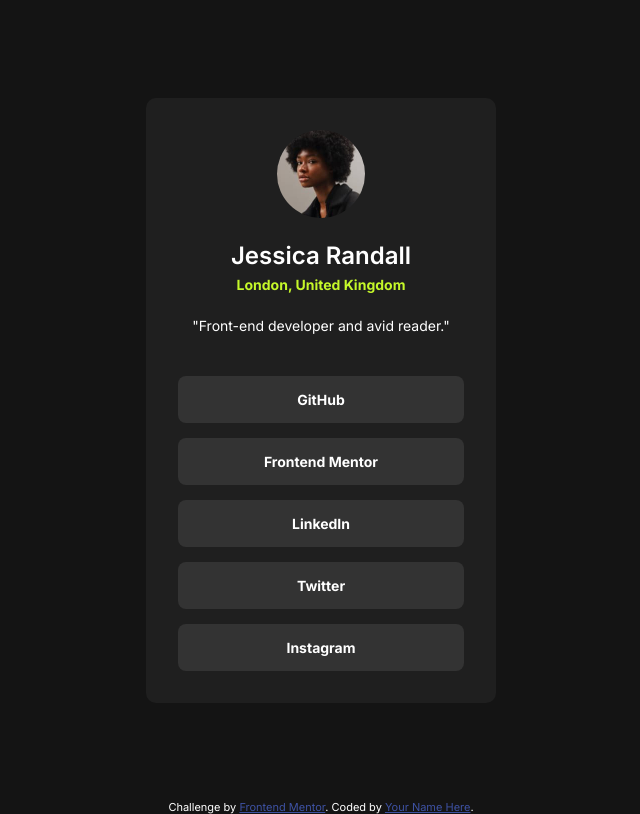
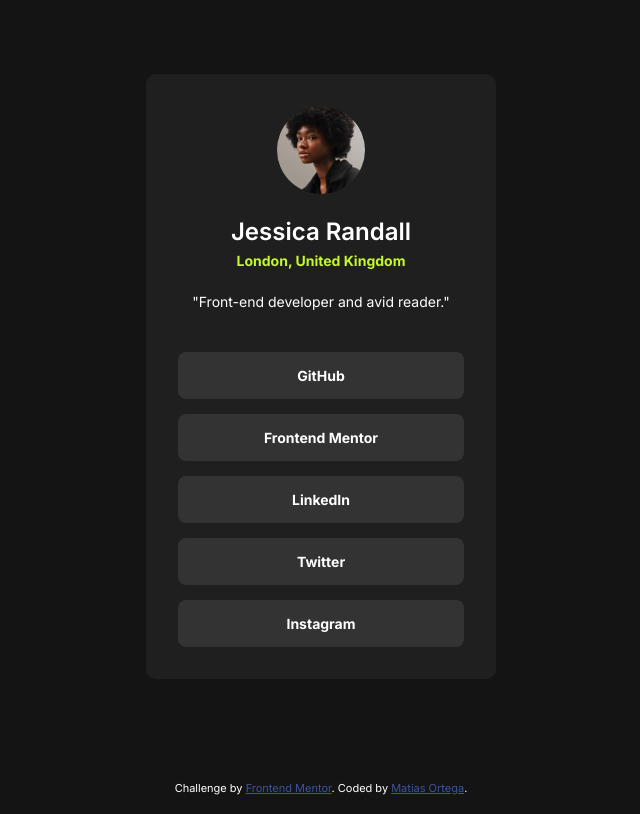
Before and after one commit to MatiasGOrtega/frontendMentor-projects, a plain HTML site: page social-links-profile-main/index.html in a window 1280 px wide. Shown: the whole page, without its empty margins (319-959 px from the left). Drawn offline with Linux system fonts and the light colour scheme.

Commit message:
Refactor social links profile layout and styles

```diff
--- a/social-links-profile-main/index.html
+++ b/social-links-profile-main/index.html
@@ -19,6 +19,7 @@
       .attribution {
         font-size: 11px;
         text-align: center;
+        padding: 5px;
       }
       .attribution a {
         color: hsl(228, 45%, 44%);
@@ -50,12 +51,12 @@
           <a href="https://www.instagram.com" target="_blank"> Instagram </a>
         </div>
       </div>
+      <footer class="attribution">
+        Challenge by
+        <a href="https://www.frontendmentor.io?ref=challenge" target="_blank"
+          >Frontend Mentor</a
+        >. Coded by <a href="https://github.com/MatiasGOrtega">Matias Ortega</a>.
+      </footer>
     </main>
-    <div class="attribution">
-      Challenge by
-      <a href="https://www.frontendmentor.io?ref=challenge" target="_blank"
-        >Frontend Mentor</a
-      >. Coded by <a href="#">Your Name Here</a>.
-    </div>
   </body>
 </html>
--- a/social-links-profile-main/style.css
+++ b/social-links-profile-main/style.css
@@ -1,34 +1,40 @@
-@import url('https://fonts.googleapis.com/css2?family=Inter:ital,opsz,wght@0,14..32,100..900;1,14..32,100..900&display=swap');
+@import url("https://fonts.googleapis.com/css2?family=Inter:ital,opsz,wght@0,14..32,100..900;1,14..32,100..900&display=swap");
 
-*{
+* {
   margin: 0;
   padding: 0;
   box-sizing: border-box;
 }
 
-:root{
+:root {
   --color-background: #141414;
-    --color-background-card:#1F1F1F;
+  --color-background-card: #1f1f1f;
   --color-green: #c5f82a;
   --color-background-link: #333;
 }
 
-body{
-    font-family: 'Inter', sans-serif;
+body {
+  font-family: "Inter", sans-serif;
   background-color: var(--color-background);
   color: #fff;
   font-size: 14px;
-}
-main{
-    display: flex;
-    justify-content: center;
-    align-items: center;
-    max-width: 1440px;
+  display: grid;
+  place-items: center;
   height: 100vh;
-    padding: 0 20px;
 }
 
-.card-profile{
+main {
+  max-width: 1440px;
+  min-height: 100dvh;
+  margin: 0 auto;
+  display: grid;
+  grid-template-columns: 1fr;
+  grid-template-rows: 1fr auto;
+  place-items: center;
+  gap: 24px;
+}
+
+.card-profile {
   background-color: var(--color-background-card);
   border-radius: 10px;
   display: flex;
@@ -38,33 +44,33 @@ main{
   width: 350px;
   padding: 32px;
 
-    & .card-profile-avatar{
+  & .card-profile-avatar {
     width: 88px;
     height: 88px;
     border-radius: 50%;
   }
 
-    & .card-profile-info{
+  & .card-profile-info {
     display: flex;
     flex-direction: column;
     justify-content: center;
     align-items: center;
     margin-bottom: 20px;
 
-        & .card-profile-info-name{
+    & .card-profile-info-name {
       font-size: 24px;
       font-weight: 600;
       line-height: 36px;
     }
 
-        & .card-profile-info-location{
+    & .card-profile-info-location {
       font-size: 14px;
       font-weight: 700;
       line-height: 21px;
       color: var(--color-green);
     }
 
-        & .card-profile-info-profesion{
+    & .card-profile-info-profesion {
       font-size: 14px;
       font-weight: 400;
       line-height: 21px;
@@ -72,7 +78,7 @@ main{
     }
   }
 
-    & .card-profile-social-links{
+  & .card-profile-social-links {
     display: flex;
     flex-direction: column;
     justify-content: center;
@@ -81,7 +87,7 @@ main{
     list-style: none;
     width: 100%;
 
-        & a{
+    & a {
       background-color: var(--color-background-link);
       text-decoration: none;
       text-align: center;
@@ -92,7 +98,7 @@ main{
       border-radius: 8px;
       transition: all 0.3s;
 
-            &:hover{
+      &:hover {
         background-color: var(--color-green);
         color: var(--color-background-card);
       }
@@ -100,8 +106,8 @@ main{
   }
 }
 
-@media (width <= 375px){
-    .card-profile{
+@media (width <= 375px) {
+  .card-profile {
     width: 100%;
   }
 }
```
Lines whose indentation alone changed are shown as unchanged.
